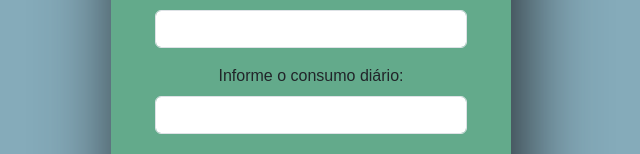
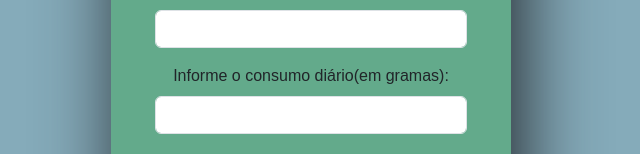
Before and after one commit to hugolealtech/calculadora-racao-animais, a plain HTML site: page index.html in a window 1280 px wide. Shown: the part 391-545 px from the top of the page, without its empty margins (329-969 px from the left). Drawn offline with nearby package versions, Linux system fonts and the light colour scheme.

Commit message:
alterações de nome  para facilitar para o usuário

```diff
--- a/index.html
+++ b/index.html
@@ -16,11 +16,11 @@
             <h1 class="mb-4">Calculadora de ração Nina & Lilica</h1>
             <form action="">
                 <div class="mb-3">
-                    <label for="inPesoRacao" class="form-label">Informe o peso da ração em gramas:</label>
+                    <label for="inPesoRacao" class="form-label">Informe o peso da ração (em gramas):</label>
                     <input type="number" id="inPesoRacao" class="form-control" required>
                 </div>
                 <div class="mb-3">
-                    <label for="inConsumoDiario" class="form-label">Informe o consumo diário:</label>
+                    <label for="inConsumoDiario" class="form-label">Informe o consumo diário(em gramas):</label>
                     <input type="number" step="0.1" id="inConsumoDiario" class="form-control" required>
                 </div>
                 <button type="button" id="btCalculo" class="btn btn-primary">Calcular Estimativa de Duração</button>
```
